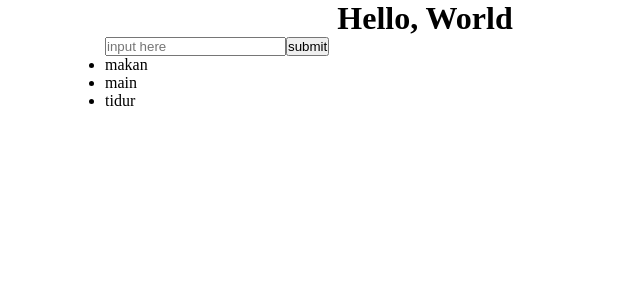
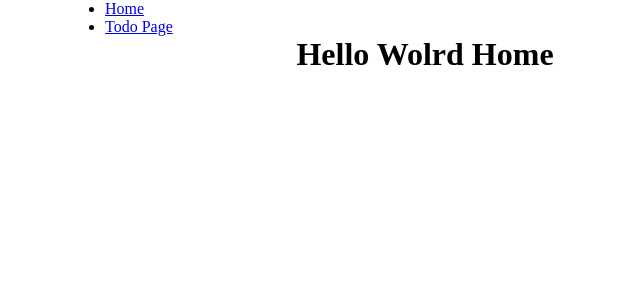
Before and after one commit to Gerardy01/learn-react, a React (Create React App) app: page / in a window 1280 px wide. Shown: the top 300 px of the page, without its empty margins (215-855 px from the left). Built offline with nearby package versions, Linux system fonts and the light colour scheme.

Commit message:
react routes

```diff
--- a/package.json
+++ b/package.json
@@ -8,6 +8,7 @@
     "@testing-library/user-event": "^13.5.0",
     "react": "^18.0.0",
     "react-dom": "^18.0.0",
+    "react-router-dom": "^6.3.0",
     "react-scripts": "5.0.1",
     "web-vitals": "^2.1.4"
   },
--- a/src/App.js
+++ b/src/App.js
@@ -1,12 +1,33 @@
 import "./App.css"
-import Todo from "./components/Todo"
+import {BrowserRouter as Router, Routes, Route, Link} from 'react-router-dom'
+
+import HomeView from "./views/HomeView";
+import TodoListView from "./views/TodoListView";
+import ErrorPage from "./views/ErrorPage";
+import ProfileView from "./views/ProfileView";
+
 
 
 function App() {
   return (
     <div className="container">
-    <h1>Hello, World</h1>
-    <Todo />
+      <Router>
+
+        <nav>
+          <ul>
+            <li><Link to="/">Home</Link></li>
+            <li><Link to="/todo">Todo Page</Link></li>
+          </ul>
+        </nav>
+
+        <Routes>
+          <Route path="/" element={<HomeView />} />
+          <Route path="/todo" element={<TodoListView />} />
+          <Route path="profile/:user" element={<ProfileView />} />
+
+          <Route path="*" element={<ErrorPage />} />
+        </Routes>
+      </Router>
     </div>
   )
 }
--- a/src/components/Todo.js
+++ b/src/components/Todo.js
@@ -1,10 +1,14 @@
 import { useState, useEffect } from "react"
+import { useNavigate } from 'react-router-dom'
+
 import TodoList from "./TodoList"
 import "./todo.css"
 
 
 
 function Todo() {
+
+    let navigate = useNavigate();
 
     const [list, setList] = useState([
         {
@@ -38,15 +42,8 @@ function Todo() {
 
     }
 
-    const test = () => {
-        if (theInput == "HELLO WORLD") {
-            return theInput;
-        }
-    }
-
     return (
         <div className="todo">
-            <h1>{test()}</h1>
 
             <form>
                 <input type="text" placeholder="input here" onChange={(event => setTheInput(event.target.value))} value={theInput}/>
@@ -59,6 +56,7 @@ function Todo() {
                 })}
             </ul>
 
+            <button onClick={() => navigate("/")}>back to home</button>
         </div>
     )
 }
--- a/src/components/TodoList.js
+++ b/src/components/TodoList.js
@@ -7,7 +7,6 @@ function TodoList(props) {
 
     useEffect(() => {
         setListData(props.e);
-        console.log(props.e);
     }, [props.e])
 
     return (
--- /dev/null
+++ b/src/views/ErrorPage.js
@@ -0,0 +1,10 @@
+
+
+
+function ErrorPage() {
+    return (
+        <h1>404</h1>
+    )
+}
+
+export default ErrorPage
--- /dev/null
+++ b/src/views/HomeView.js
@@ -0,0 +1,12 @@
+
+
+
+function HomeView() {
+    return (
+        <div className="home-page">
+            <h1>Hello Wolrd Home</h1>
+        </div>
+    )
+}
+
+export default HomeView
--- /dev/null
+++ b/src/views/ProfileView.js
@@ -0,0 +1,13 @@
+import { useParams } from 'react-router-dom'
+
+
+function ProfileView() {
+
+    let { user } = useParams()
+
+    return (
+        <h1>this is {user} profile</h1>
+    )
+}
+
+export default ProfileView
--- /dev/null
+++ b/src/views/TodoListView.js
@@ -0,0 +1,12 @@
+import Todo from "../components/Todo"
+
+
+function TodoListView() {
+    return (
+        <div className="todo-view">
+            <Todo />
+        </div>
+    )
+}
+
+export default TodoListView
```
Also changed, not shown: 1 other file (tests, documents, lock files or other folders).
